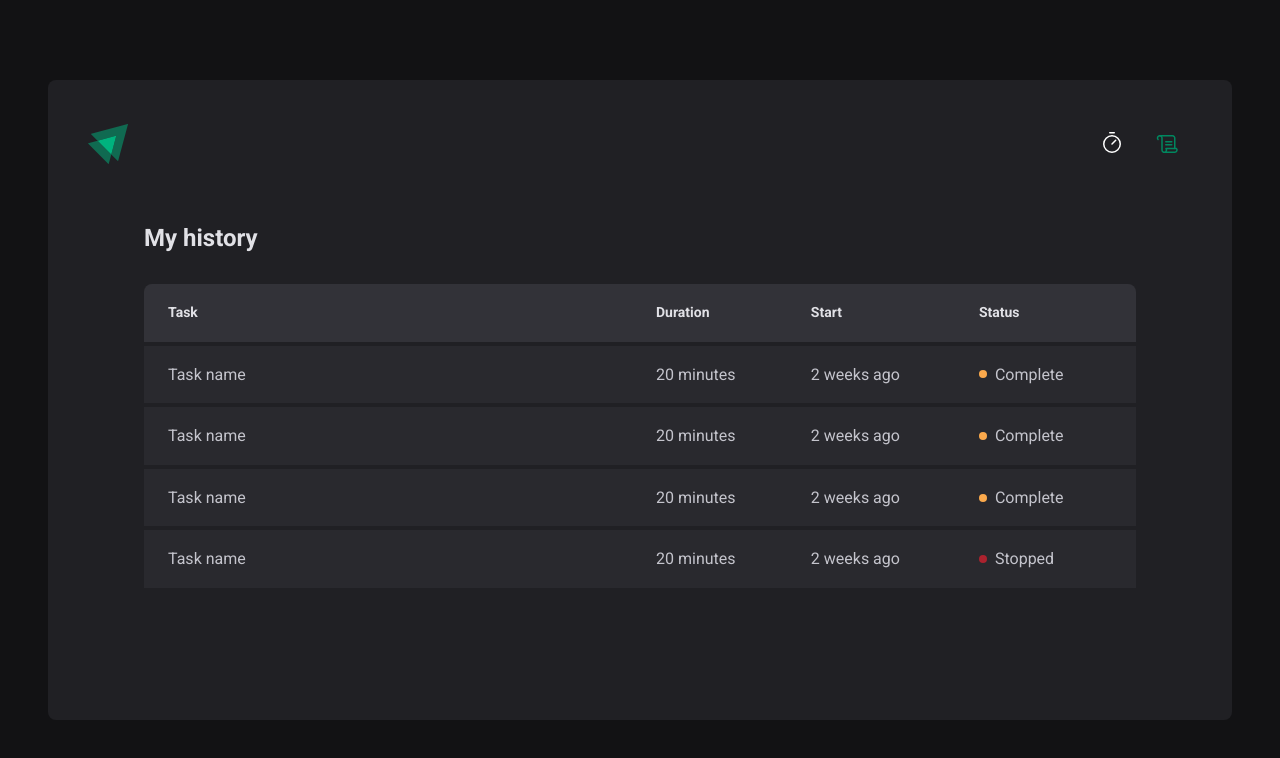
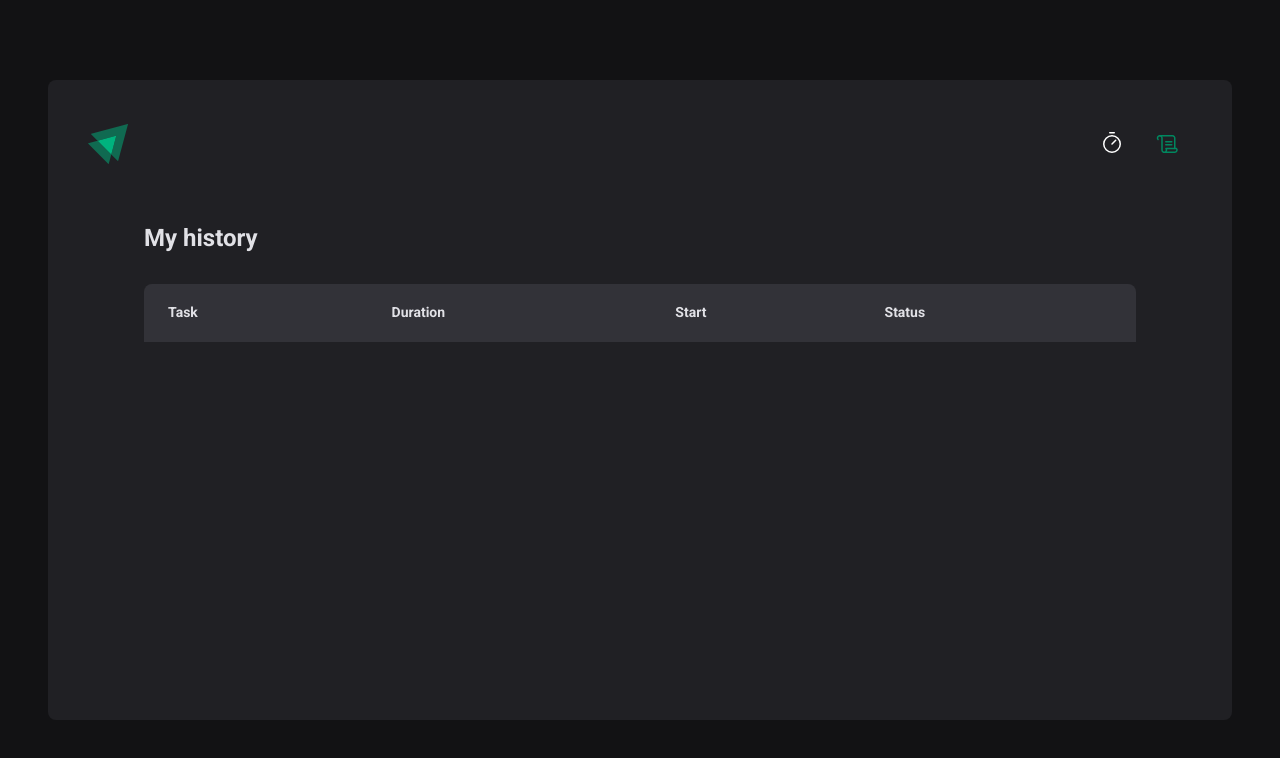
Before and after one commit to WladimirFilho/ReactJs_Ignite_Pomodoro_Timer, a React (Vite) app: page /history in a window 1280 px wide. Shown: the top 758 px of the page. Built offline with nearby package versions, Linux system fonts and the light colour scheme.

Commit message:
format History page

```diff
--- a/src/App.tsx
+++ b/src/App.tsx
@@ -3,12 +3,15 @@ import { defaultTheme } from "./styles/themes/default";
 import { GlobalStyle } from "./styles/global";
 import { BrowserRouter } from "react-router-dom";
 import { Router } from "./Router";
+import { CyclesContextProvider } from "./context/ContextProvider";
 
 export function App() {
   return (
     <ThemeProvider theme={defaultTheme}>
       <BrowserRouter>
-        <Router />
+        <CyclesContextProvider>
+          <Router />
+        </CyclesContextProvider>
       </BrowserRouter>
       <GlobalStyle />
     </ThemeProvider>
--- /dev/null
+++ b/src/context/ContextProvider.tsx
@@ -0,0 +1,106 @@
+import { ReactNode, createContext, useState } from "react";
+
+interface CreateCycleData {
+  task: string;
+  minutesAmount: number;
+}
+
+interface Cycle {
+  id: string;
+  task: string;
+  minutesAmount: number;
+  startDate: Date;
+  interruptedDate?: Date;
+  finishedDate?: Date;
+}
+
+interface CyclesContextType {
+  cycles: Cycle[];
+  activeCycle: Cycle | undefined;
+  activeCycleId: string | null;
+  amountSecondsPassed: number;
+  markCurrentCycleAsFinished: () => void;
+  setSecondsPassed: (seconds: number) => void;
+  createNewCycle: (data: CreateCycleData) => void;
+  interruptCurrentCycle: () => void;
+}
+
+interface CyclesContextProviderProps {
+  children: ReactNode;
+}
+
+export const CyclesContext = createContext({} as CyclesContextType);
+
+export function CyclesContextProvider({
+  children,
+}: CyclesContextProviderProps) {
+  const [cycles, setCycles] = useState<Cycle[]>([]);
+  const [activeCycleId, setActiveCycleId] = useState<string | null>(null);
+  const [amountSecondsPassed, setAmountSecondsPassed] = useState(0);
+
+  const activeCycle = cycles.find((cycle) => cycle.id === activeCycleId);
+
+  function setSecondsPassed(seconds: number) {
+    setAmountSecondsPassed(seconds);
+  }
+
+  function markCurrentCycleAsFinished() {
+    setCycles((state) =>
+      state.map((cycle) => {
+        if (cycle.id === activeCycleId) {
+          return { ...cycle, finishedDate: new Date() };
+        } else {
+          return cycle;
+        }
+      })
+    );
+  }
+
+  // Function to create a new cycle
+  function createNewCycle(data: CreateCycleData) {
+    const id = String(new Date().getTime());
+    const newCycle: Cycle = {
+      id,
+      task: data.task,
+      minutesAmount: data.minutesAmount,
+      startDate: new Date(),
+    };
+    setCycles((state) => [...state, newCycle]);
+    setActiveCycleId(id);
+    // reset();
+    setAmountSecondsPassed(0);
+  }
+
+  // Function to handle when the cycle is interrupted.
+  function interruptCurrentCycle() {
+    // Set cycles to map into, when the cycle chosen is the same as cycle running, return the cycle with the variable interruptedDate as new Date()
+    setCycles((state) =>
+      state.map((cycle) => {
+        if (cycle.id === activeCycleId) {
+          return { ...cycle, interruptedDate: new Date() };
+        } else {
+          return cycle;
+        }
+      })
+    );
+    // Set the active cycle to null.
+    setActiveCycleId(null);
+  }
+
+  return (
+    <CyclesContext.Provider
+      value={{
+        cycles,
+        activeCycle,
+        activeCycleId,
+        markCurrentCycleAsFinished,
+        amountSecondsPassed,
+        setSecondsPassed,
+        createNewCycle,
+        interruptCurrentCycle,
+      }}
+    >
+      {children}
+    </CyclesContext.Provider>
+  );
+}
--- a/src/pages/history/index.tsx
+++ b/src/pages/history/index.tsx
@@ -1,6 +1,12 @@
+import { useContext } from "react";
+import { CyclesContext } from "../../context/ContextProvider";
 import { HistoryContainer, HistoryList, Status } from "./style";
+import { formatDistanceToNow } from "date-fns";
+import { cy } from "date-fns/locale";
 
 export function History() {
+  const { cycles } = useContext(CyclesContext);
+
   return (
     <HistoryContainer>
       <h1>My history</h1>
@@ -16,38 +22,30 @@ export function History() {
             </tr>
           </thead>
           <tbody>
-            <tr>
-              <td>Task name</td>
-              <td>20 minutes</td>
-              <td>2 weeks ago</td>
-              <td>
-                <Status statusColor="yellow">Complete</Status>
-              </td>
-            </tr>
-            <tr>
-              <td>Task name</td>
-              <td>20 minutes</td>
-              <td>2 weeks ago</td>
-              <td>
-                <Status statusColor="yellow">Complete</Status>
-              </td>
-            </tr>
-            <tr>
-              <td>Task name</td>
-              <td>20 minutes</td>
-              <td>2 weeks ago</td>
-              <td>
-                <Status statusColor="yellow">Complete</Status>
-              </td>
-            </tr>
-            <tr>
-              <td>Task name</td>
-              <td>20 minutes</td>
-              <td>2 weeks ago</td>
-              <td>
-                <Status statusColor="red">Stopped</Status>
-              </td>
-            </tr>
+            {cycles.map((cycles) => {
+              return (
+                <tr key={cycles.id}>
+                  <td>{cycles.task}</td>
+                  <td>{cycles.minutesAmount} minutes</td>
+                  <td>
+                    {formatDistanceToNow(cycles.startDate, {
+                      addSuffix: true,
+                    })}
+                  </td>
+                  <td>
+                    {cycles.finishedDate && (
+                      <Status statusColor="green">Completed</Status>
+                    )}
+                    {cycles.interruptedDate && (
+                      <Status statusColor="red">Not completed</Status>
+                    )}
+                    {!cycles.finishedDate && !cycles.interruptedDate && (
+                      <Status statusColor="yellow">On going</Status>
+                    )}
+                  </td>
+                </tr>
+              );
+            })}
           </tbody>
         </table>
       </HistoryList>
--- a/src/pages/history/style.ts
+++ b/src/pages/history/style.ts
@@ -46,9 +46,10 @@ export const HistoryList = styled.div`
         td{
             background-color: ${(props) => props.theme["gray-700"]};
             border-top: 4px solid ${(props) => props.theme["gray-800"]};
-            padding: 1rem;
+            padding: 0.8rem;
 
-            line-height: 1.6rem;
+
+            line-height: 2rem;
 
             &:first-child{
                 width: 50%;
--- a/src/pages/home/components/Countdown/index.tsx
+++ b/src/pages/home/components/Countdown/index.tsx
@@ -1,13 +1,16 @@
-import { useContext, useEffect, useState } from "react";
+import { useContext, useEffect } from "react";
 import { CountdownContainer, Separator } from "./style";
 import { differenceInSeconds } from "date-fns";
-import { CyclesContext } from "../..";
+import { CyclesContext } from "../../../../context/ContextProvider";
 
 export function Countdown() {
-  const { activeCycle, activeCycleId, markCurrentCycleAsFinished } =
-    useContext(CyclesContext);
-
-  const [amountSecondsPassed, setAmountSecondsPassed] = useState(0);
+  const {
+    activeCycle,
+    activeCycleId,
+    markCurrentCycleAsFinished,
+    amountSecondsPassed,
+    setSecondsPassed,
+  } = useContext(CyclesContext);
 
   // Calc the seconds and minutes
   const totalSeconds = activeCycle ? activeCycle.minutesAmount * 60 : 0;
@@ -27,10 +30,10 @@ export function Countdown() {
 
         if (secondsDifference >= totalSeconds) {
           markCurrentCycleAsFinished();
-          setAmountSecondsPassed(totalSeconds);
+          setSecondsPassed(totalSeconds);
           clearInterval(interval);
         } else {
-          setAmountSecondsPassed(secondsDifference);
+          setSecondsPassed(secondsDifference);
         }
       }, 1000);
     }
@@ -38,7 +41,13 @@ export function Countdown() {
     return () => {
       clearInterval(interval);
     };
-  }, [activeCycle, totalSeconds, activeCycleId, markCurrentCycleAsFinished]);
+  }, [
+    activeCycle,
+    totalSeconds,
+    activeCycleId,
+    markCurrentCycleAsFinished,
+    setSecondsPassed,
+  ]);
 
   const currentSeconds = activeCycle ? totalSeconds - amountSecondsPassed : 0;
 
@@ -55,7 +64,7 @@ export function Countdown() {
       // show the minutes and seconds in the timer
       document.title = `${minute}:${second}`;
     }
-  }, [minute, second, activeCycle]);
+  }, [minute, second, activeCycle, setSecondsPassed]);
 
   return (
     <CountdownContainer>
--- a/src/pages/home/components/NewCycleForm/index.tsx
+++ b/src/pages/home/components/NewCycleForm/index.tsx
@@ -1,9 +1,12 @@
 import { FormContainer, MinutesAmountInput, TextInput } from "./style";
 import { useContext } from "react";
-import { CyclesContext } from "../..";
+
+import { useFormContext } from "react-hook-form";
+import { CyclesContext } from "../../../../context/ContextProvider";
 
 export function NewCycleForm() {
   const { activeCycle } = useContext(CyclesContext);
+  const { register } = useFormContext();
 
   return (
     <FormContainer>
@@ -30,7 +33,7 @@ export function NewCycleForm() {
         id="minutesAmount"
         type="number"
         step={5}
-        min={1}
+        min={5}
         max={60}
         disabled={!!activeCycle}
         {...register("minutesAmount", { valueAsNumber: true })}
```
Also changed, not shown: src/pages/home/index.tsx (+15 -73 lines), src/context/._ContextProvider.tsx (added), 2 other files (tests, documents, lock files or other folders).
